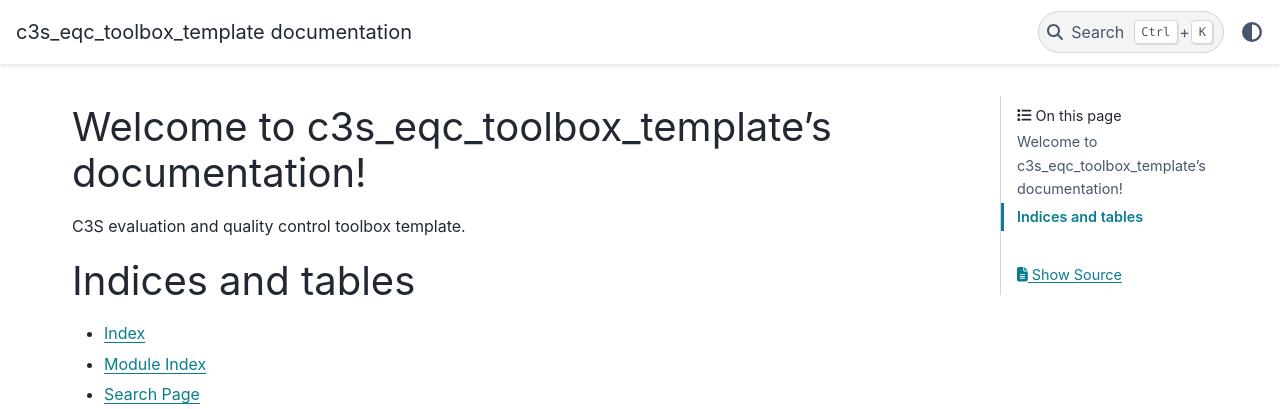
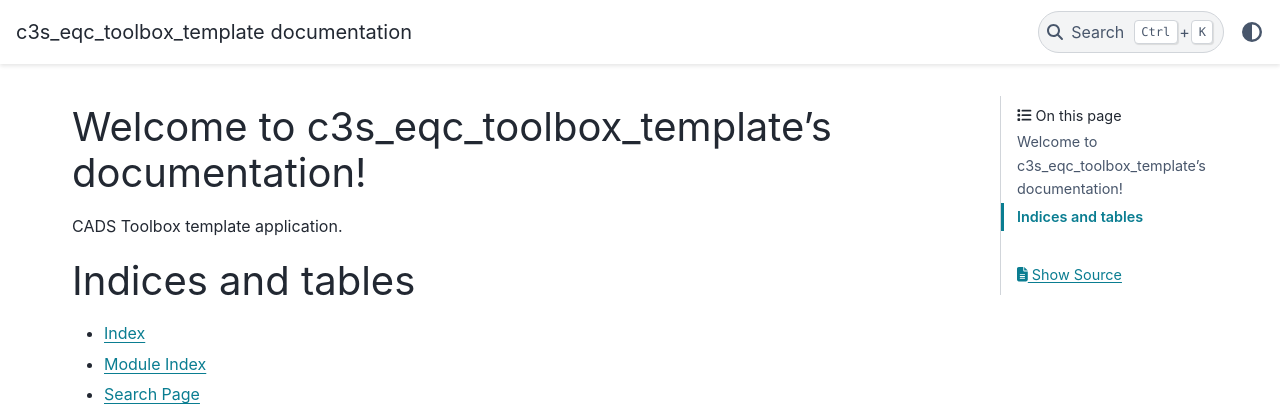
Before and after one commit to bopen/c3s-eqc-toolbox-template, a Sphinx documentation site: the page built from docs/index.md, in a window 1280 px wide. Shown: the top 409 px of the page. Built offline with Sphinx 7.4.7 and the PyData theme 0.15.4, drawn with Linux system fonts in a browser that asks for light colours; pages that are not in the unit, such as notebooks, are missing from menus; the version number could not be read and is left out.

Commit message:
change description

````diff
--- a/c3s_eqc_toolbox_template/__init__.py
+++ b/c3s_eqc_toolbox_template/__init__.py
@@ -1,4 +1,4 @@
-"""C3S evaluation and quality control toolbox template."""
+"""CADS Toolbox template application."""
 
 # Copyright 2022, European Union.
 #
--- a/docs/index.md
+++ b/docs/index.md
@@ -1,6 +1,6 @@
 # Welcome to c3s_eqc_toolbox_template's documentation!
 
-C3S evaluation and quality control toolbox template.
+CADS Toolbox template application.
 
 ```{toctree}
 :caption: 'Contents:'
--- a/setup.cfg
+++ b/setup.cfg
@@ -1,7 +1,7 @@
 [metadata]
 name = c3s-eqc-toolbox-template
 license = Apache License 2.0
-description = C3S evaluation and quality control toolbox template
+description = CADS Toolbox template application
 classifiers =
     Development Status :: 2 - Pre-Alpha
     Intended Audience :: Science/Research
````
Also changed, not shown: README.md (+1 -1 lines), .cruft.json.
